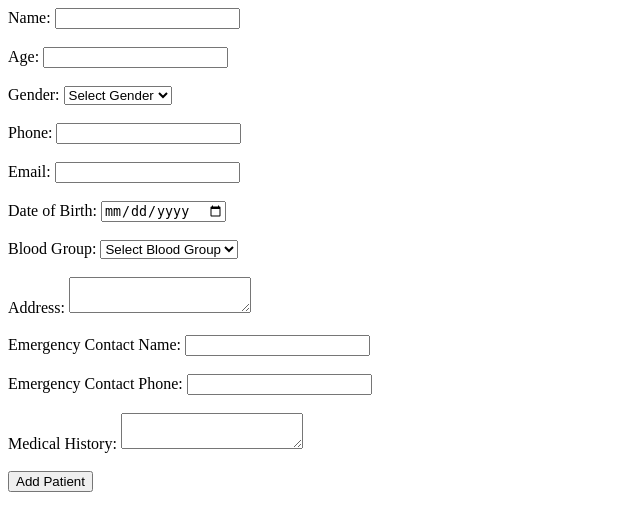
After one commit to smsmorsalin/pulse-HMS_DBMS, a Flask app: page /add_patient in a window 1280 px wide. The commit adds this page. Shown: the top 531 px of the page, without its empty margins (0-640 px from the left). Run offline with Flask 3, Linux system fonts and the light colour scheme; a user stored in the database is signed in; data comes from the database, SQL or seed files in the repository.

Commit message:
create add_patient route and template

```diff
--- a/app.py
+++ b/app.py
@@ -198,6 +198,18 @@ def patient():
     else:
         return redirect(url_for('login'))
 
+@app.route('/add_patient', methods=['GET', 'POST'])
+def add_patient():
+    """Page to add new patient information - only accessible to admin."""
+    admin_checker = db.execute('SELECT * FROM admins WHERE id = ?', (session.get('user_id'),)).fetchone()
+    if session.get('user_id') == 'root_admin' or (admin_checker and admin_checker[0] == session.get('user_id')):
+        if request.method == 'POST':
+            # Process the form data and insert into the database
+            pass
+        return render_template("add_patient.html")
+    else:
+        return redirect(url_for('login'))
+
 @app.route('/registered_users', methods=['GET', 'POST'])
 def registered_users():
     """Page to display registered users - only accessible to admin."""
--- /dev/null
+++ b/templates/add_patient.html
@@ -0,0 +1,61 @@
+<!DOCTYPE html>
+<html lang="en">
+<head>
+    <meta charset="UTF-8">
+    <meta name="viewport" content="width=device-width, initial-scale=1.0">
+    <title>add patient</title>
+</head>
+<body>
+    <form action="/add_patient" method="post">
+        <label for="name">Name:</label>
+        <input type="text" id="name" name="name" required><br><br>
+
+        <label for="age">Age:</label>
+        <input type="number" id="age" name="age" required><br><br>
+
+        <label for="gender">Gender:</label>
+        <select id="gender" name="gender" required>
+            <option value="">Select Gender</option>
+            <option value="Male">Male</option>
+            <option value="Female">Female</option>
+            <option value="Other">Other</option>
+        </select><br><br>
+
+        <label for="phone">Phone:</label>
+        <input type="tel" id="phone" name="phone" required><br><br>
+
+        <label for="email">Email:</label>
+        <input type="email" id="email" name="email"><br><br>
+
+        <label for="dob">Date of Birth:</label>
+        <input type="date" id="dob" name="dob" required><br><br>
+
+        <label for="blood_group">Blood Group:</label>
+        <select id="blood_group" name="blood_group" required>
+            <option value="">Select Blood Group</option>
+            <option value="A+">A+</option>
+            <option value="A-">A-</option>
+            <option value="B+">B+</option>
+            <option value="B-">B-</option>
+            <option value="AB+">AB+</option>
+            <option value="AB-">AB-</option>
+            <option value="O+">O+</option>
+            <option value="O-">O-</option>
+        </select><br><br>
+
+        <label for="address">Address:</label>
+        <textarea id="address" name="address" required></textarea><br><br>
+
+        <label for="emergency_contact_name">Emergency Contact Name:</label>
+        <input type="text" id="emergency_contact_name" name="emergency_contact_name" required><br><br>
+
+        <label for="emergency_contact_phone">Emergency Contact Phone:</label>
+        <input type="tel" id="emergency_contact_phone" name="emergency_contact_phone" required><br><br>
+
+        <label for="medical_history">Medical History:</label>
+        <textarea id="medical_history" name="medical_history"></textarea><br><br>
+
+        <input type="submit" value="Add Patient">
+    </form>
+</body>
+</html>
--- a/templates/patient.html
+++ b/templates/patient.html
@@ -154,8 +154,8 @@
                         </a>
                     </li>
                     <li class="nav-item">
-                        <a class="nav-link active" href="{{ url_for('patient') }}">
-                            <i class="fas fa-user-injured"></i> Patients
+                        <a class="nav-link active" href="{{ url_for('add_patient') }}">
+                            <i class="fas fa-user-injured"></i> Add Patients
                         </a>
                     </li>
                     <li class="nav-item">
```
